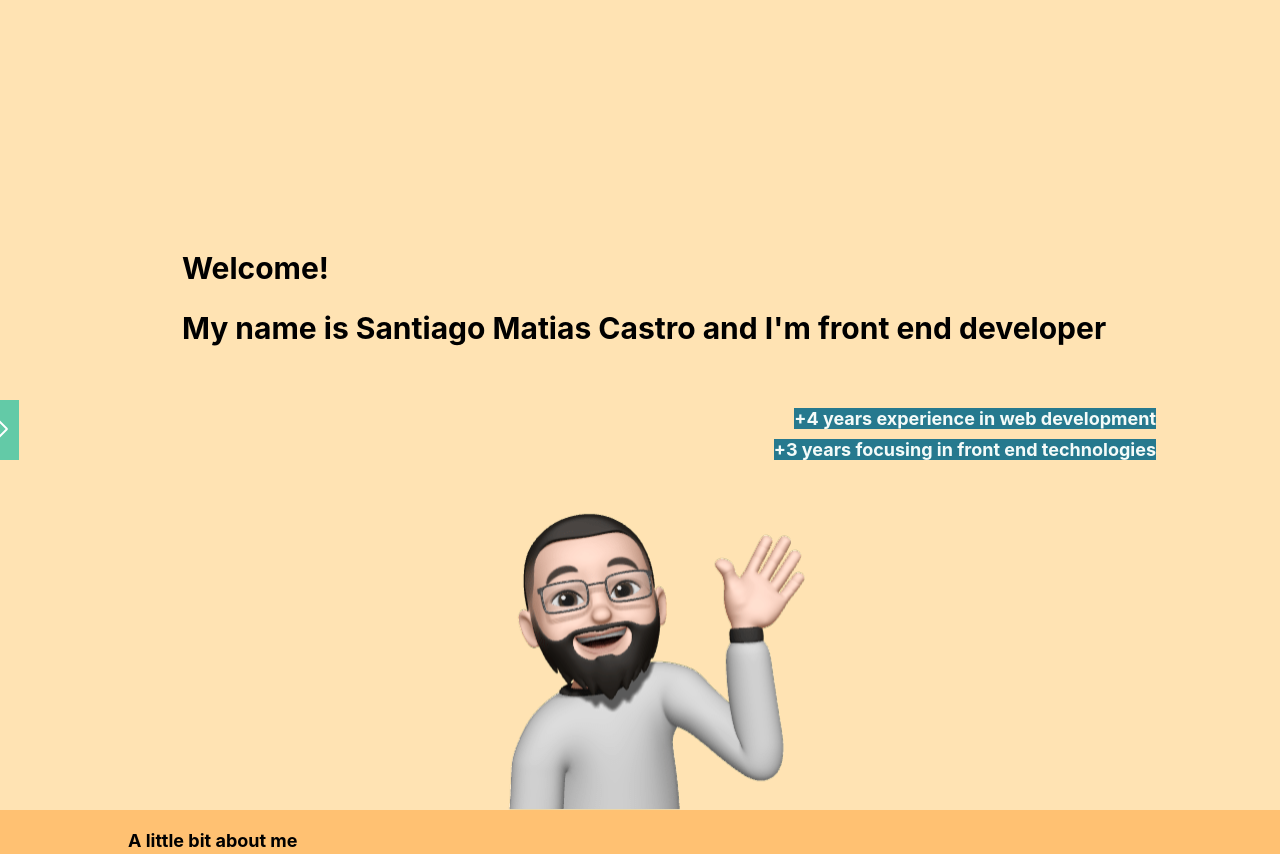
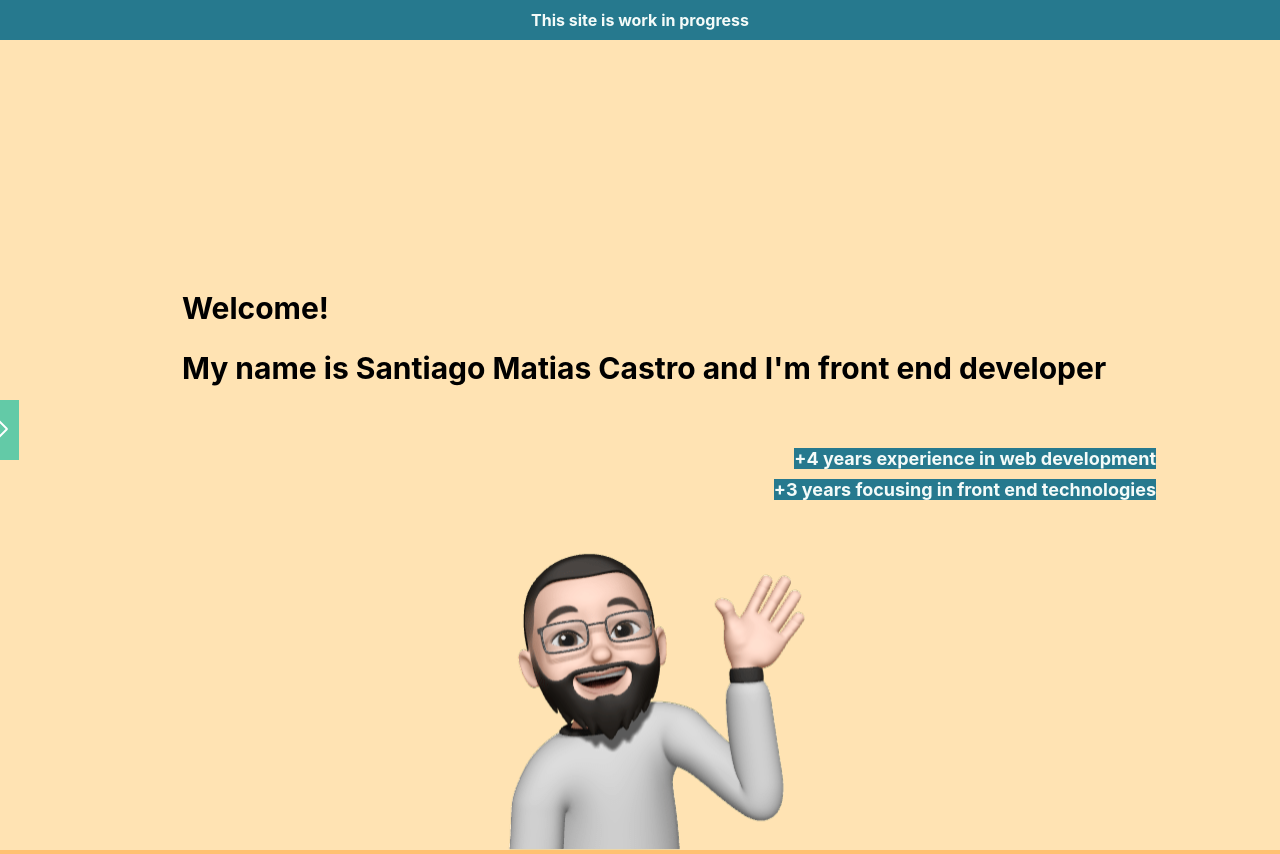
Before and after one commit to sgocastro/personal-website, a website built with Vite: page index.html in a window 1280 px wide. Shown: the top 854 px of the page. Built offline with nearby package versions, Linux system fonts and the light colour scheme.

Commit message:
feat: added banner work in progress

```diff
--- a/index.html
+++ b/index.html
@@ -8,6 +8,11 @@
     <link rel="stylesheet" href="style.css" />
   </head>
   <body>
+    <header>
+      <h1>
+        <strong>This site is work in progress</strong>
+      </h1>
+    </header>
     <main>
       <article class="presentation">
         <h1>
--- a/style.css
+++ b/style.css
@@ -40,6 +40,23 @@ a:visited {
 
 article {
   max-width: 100vw;
+}
+
+header {
+  position: fixed;
+  display: flex;
+  background-color: var(--primary-color);
+  color: var(--text-primary-color);
+  justify-content: center;
+  align-items: center;
+  width: 100%;
+  padding: 1rem 0;
+  font-size: 0.8rem;
+  text-align: center;
+}
+
+main {
+  padding-top: 4rem;
 }
 
 main .presentation {
```
